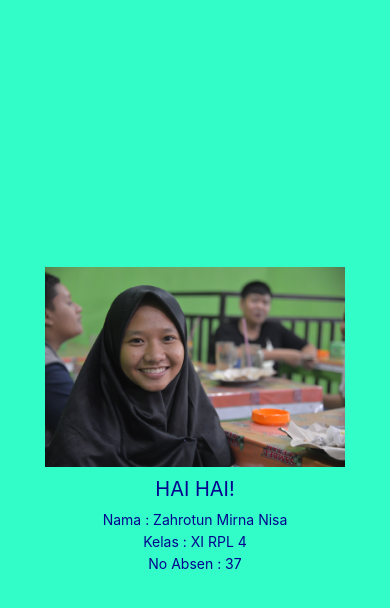
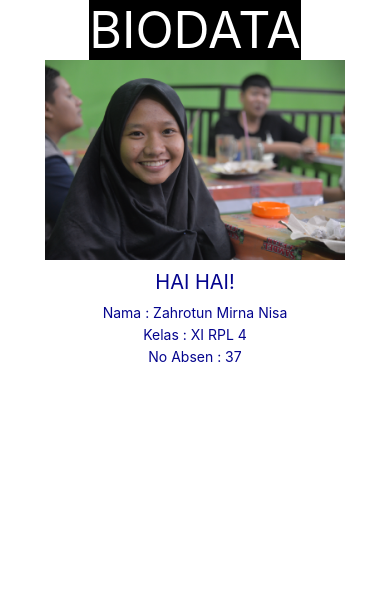
Before and after one commit to ZahrotunMirna14/React-Native-Project, a React Native app: screen / in a window 390 px wide. Shown: the top 608 px of the page. Built offline with nearby package versions, Linux system fonts and the light colour scheme.

Commit message:
Activity -- Add Image -- Add Componen judul

```diff
--- a/App.js
+++ b/App.js
@@ -5,41 +5,21 @@
  */
 
 import React, { Component } from 'react';
-import {
-  Platform,
-  StyleSheet,
-  Text,
-  View,
-  Image
-} from 'react-native';
+import {  Platform,  StyleSheet,  Text,  View,  Image} from 'react-native';
+import Judul from './Components/Judul';
 
-const instructions = Platform.select({
-  ios: 'Press Cmd+R to reload,\n' +
-    'Cmd+D or shake for dev menu',
-  android: 'Double tap R on your keyboard to reload,\n' +
-    'Shake or press menu button for dev menu',
-});
-
-type Props = {};
-export default class App extends Component<Props> {
+export default class App extends Component {
   render() {
     return (
-      <View style={styles.container}>
+      <View style={gaya.gambar}>
+      <Judul/>
       <Image
       style={{width:300, height:200}}
       source ={require('./me.png')} />
-        <Text style={styles.welcome}>
-          HAI HAI!
-        </Text>
-        <Text style={styles.instructions}>
-          Nama : Zahrotun Mirna Nisa
-        </Text>
-        <Text style={styles.instructions}>
-          Kelas : XI RPL 4
-        </Text>
-        <Text style={styles.instructions}>
-          No Absen : 37
-        </Text>
+        <Text style={styles.welcome}>HAI HAI!</Text>
+        <Text style={styles.instructions}>Nama : Zahrotun Mirna Nisa</Text>
+        <Text style={styles.instructions}>Kelas : XI RPL 4</Text>
+        <Text style={styles.instructions}>No Absen : 37</Text>
 
       </View>
     )
@@ -51,6 +31,11 @@ export default class App extends Component<Props> {
 
 
 
+}
+const gaya = {
+  gambar:{
+    alignItems: 'center',
+  }
 }
 
 const styles = StyleSheet.create({
--- /dev/null
+++ b/Components/Judul.js
@@ -0,0 +1,23 @@
+import React from 'react';
+import {Text} from 'react-native';
+
+class Judul extends React.Component{
+    render(){
+        return (
+            <Text style={salon.judul}
+            >BIODATA</Text>
+
+        )
+    }
+}
+
+const salon = {
+    judul:{
+        color: '#fff',
+        fontSize: 50,
+        backgroundColor: '#000',
+        textAlign: 'center'
+    }
+}
+
+export default Judul;
```
